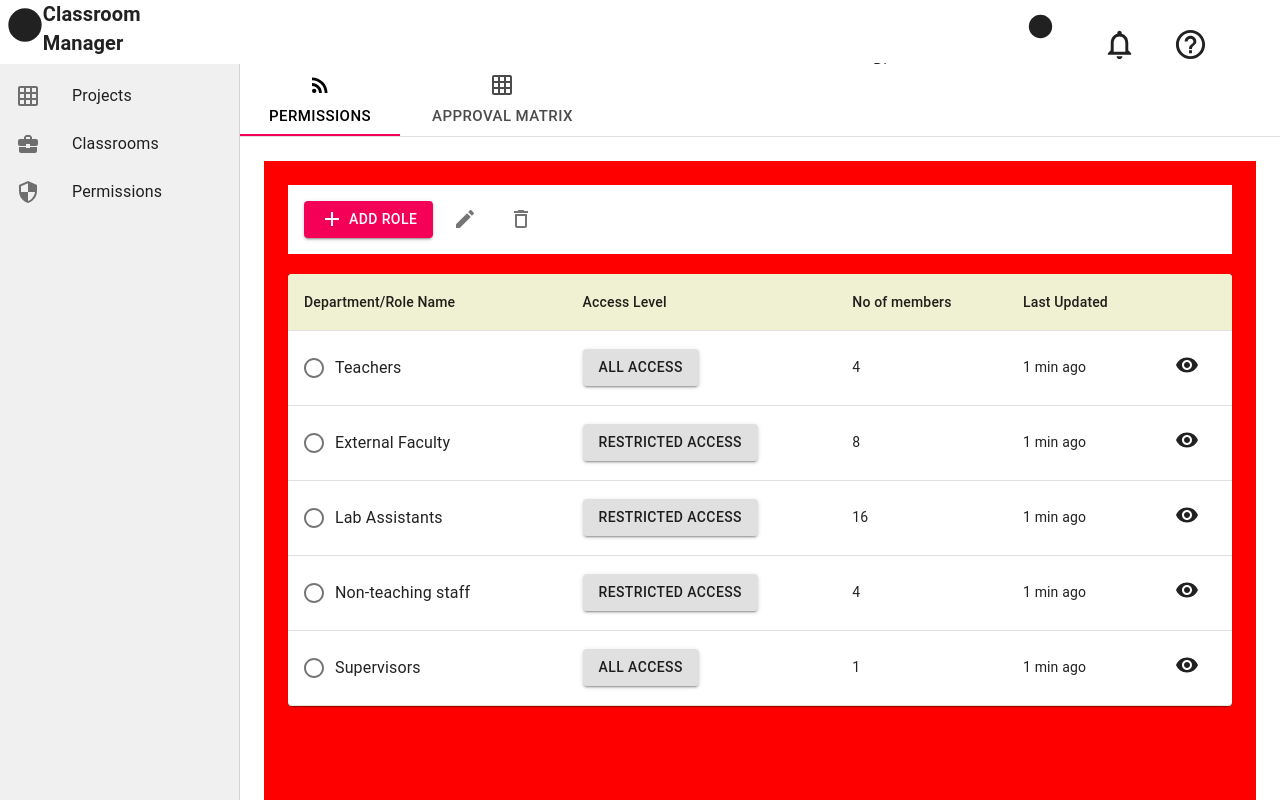
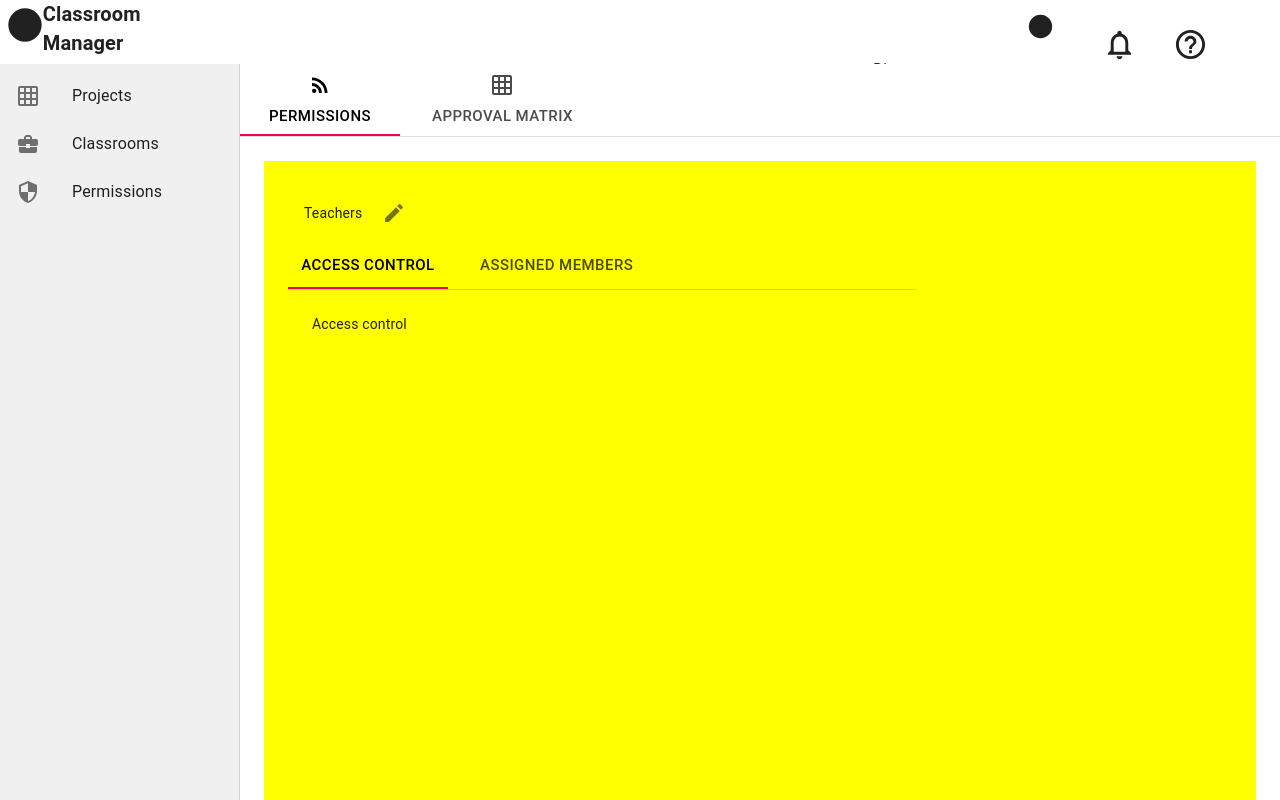
Before and after one commit to Nagadivyasree15/Classroom_Manager, a React (Create React App) app: page / in a window 1280 px wide. Built offline with nearby package versions, Linux system fonts and the light colour scheme.

Commit message:
Access control is checked

```diff
--- a/src/Components/AccessControl.jsx
+++ b/src/Components/AccessControl.jsx
@@ -33,7 +33,10 @@ const AccessControl = () => {
     setTabValue(newValue);
   };
   return (
-    <Box>
+    <Box
+      component="main"
+      sx={{ flexGrow: 0, bgcolor: 'yellow', p: 3, height: '100vh' }}
+    >
       <Grid item xs={8}>
         <List>
           <ListItem className={classes.list}>
--- a/src/Components/Permissions.jsx
+++ b/src/Components/Permissions.jsx
@@ -51,7 +51,6 @@ const Permissions = () => {
       component="main"
       sx={{ flexGrow: 0, bgcolor: 'red', p: 3, height: '100vh' }}
     >
-      <Box>
       <Grid
         container
         style={{ backgroundColor: '#ffffff', marginBottom: '20px' }}
@@ -112,7 +111,6 @@ const Permissions = () => {
         </Table>
       </TableContainer>
     </Box>
-    </Box>
   );
 };
 export default Permissions;
--- a/src/Components/SideBar.jsx
+++ b/src/Components/SideBar.jsx
@@ -12,7 +12,8 @@ import {
 } from '@material-ui/core';
 import { TabContext, TabList, TabPanel } from '@material-ui/lab';
 import { useNavigate, useLocation } from 'react-router-dom';
-import Permissions from '../Components/Permissions';
+//import Permissions from '../Components/Permissions';
+import AccessControl from '../Components/AccessControl';
 import { useState } from 'react';
 import RssFeedIcon from '@material-ui/icons/RssFeed';
 import SecurityIcon from '@material-ui/icons/Security';
@@ -104,7 +105,7 @@ const SideBar = () => {
             </TabList>
             <Divider />
             <TabPanel value="1">
-              <Permissions />
+              <AccessControl />
             </TabPanel>
             <TabPanel value="2">Approval matrix</TabPanel>
           </TabContext>
```
Lines whose indentation alone changed are shown as unchanged.
